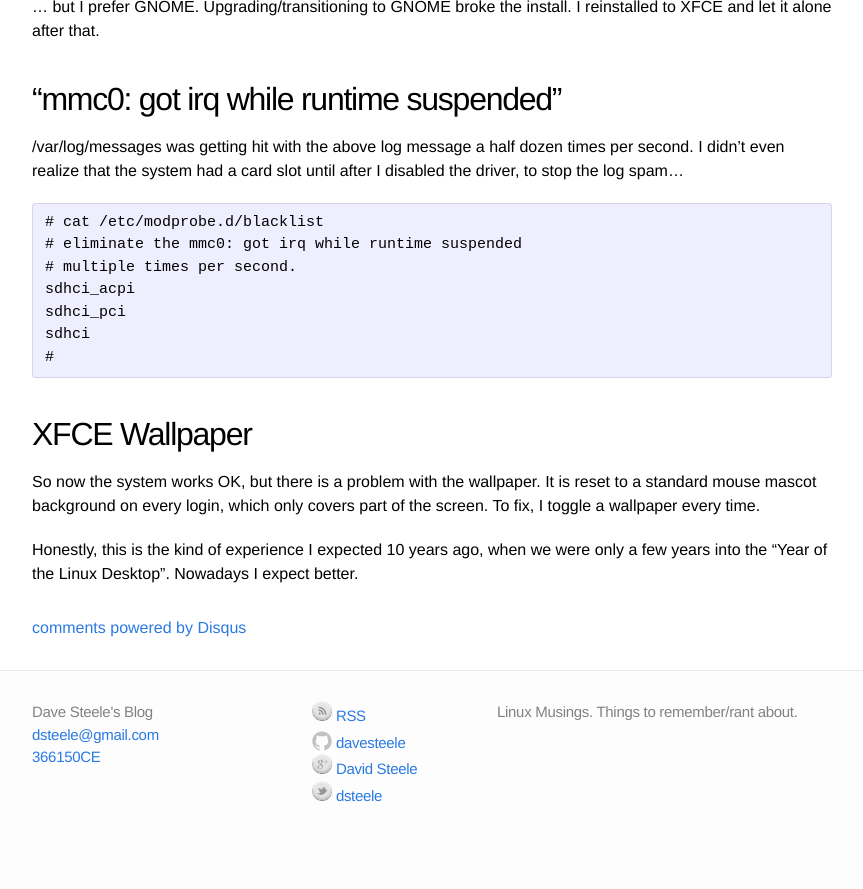
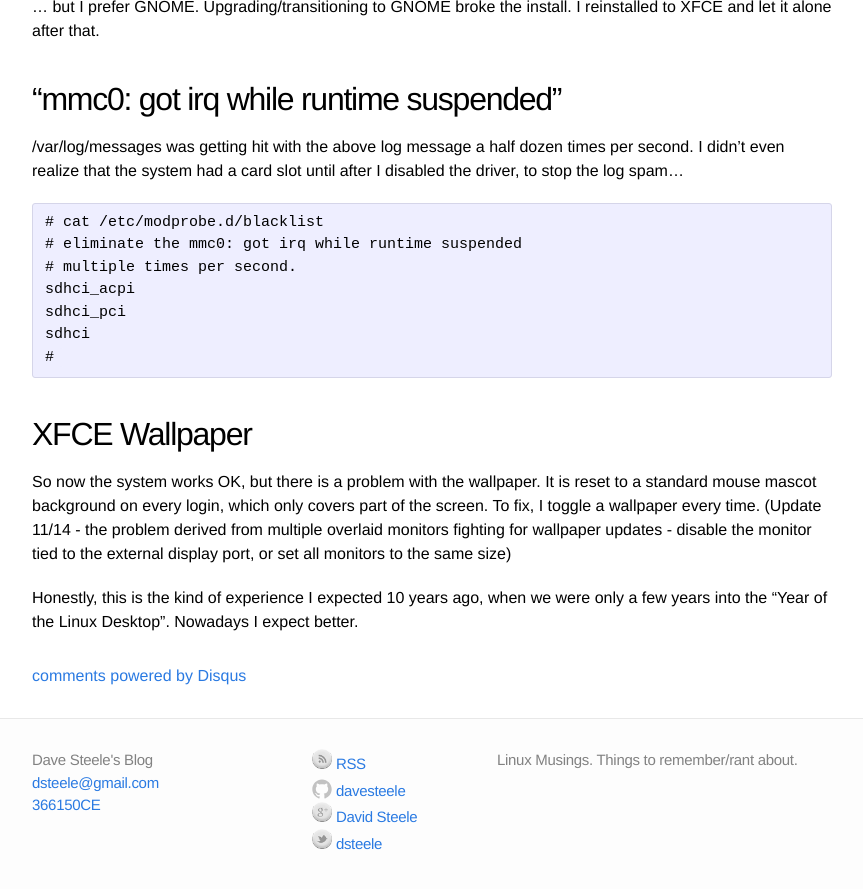
Before and after one commit to davesteele/davesteele.github.io, a Jekyll site: the page built from _posts/2014-09-14-installing_debian_on_an_N2830.markdown, in a window 1280 px wide and 900 px high, scrolled down 1235 px. Shown: the top 889 px of the window, without its empty margins (208-1071 px from the left). Built offline with Jekyll 4.4.1, drawn with Linux system fonts in a browser that asks for light colours; comment, search, counter and statistics services are not loaded; before the commit the page ends 2087 px from its top, so only the background shows below that.

Commit message:
Update the N2930 install to explain wallpaper
Disable the display definition for the external monitor port.

```diff
--- a/_posts/2014-09-14-installing_debian_on_an_N2830.markdown
+++ b/_posts/2014-09-14-installing_debian_on_an_N2830.markdown
@@ -62,7 +62,7 @@ GNOME 3
 XFCE Wallpaper
 --------------
 
-So now the system works OK, but there is a problem with the wallpaper. It is reset to a standard mouse mascot background on every login, which only covers part of the screen. To fix, I toggle a wallpaper every time.
+So now the system works OK, but there is a problem with the wallpaper. It is reset to a standard mouse mascot background on every login, which only covers part of the screen. To fix, I toggle a wallpaper every time. (Update 11/14 - the problem derived from multiple overlaid monitors fighting for wallpaper updates - disable the monitor tied to the external display port, or set all monitors to the same size)
 
 
 Honestly, this is the kind of experience I expected 10 years ago, when we were only a few years into the "Year of the Linux Desktop". Nowadays I expect better.
```
